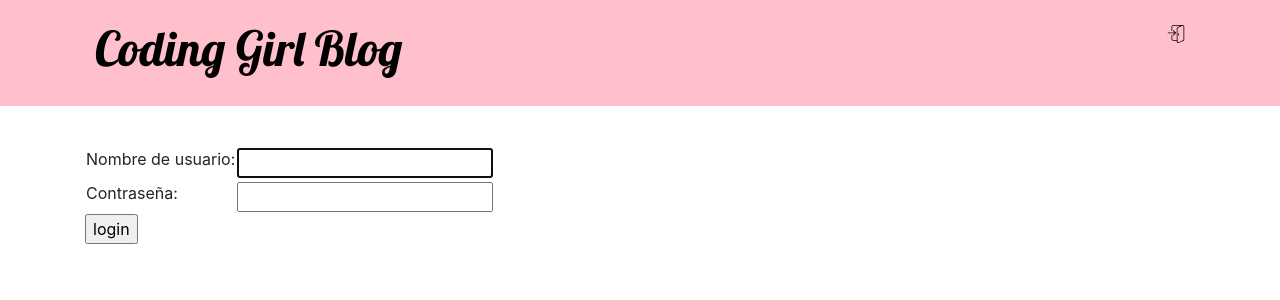
After one commit to pantsu-senpai/my-first-blog, a Django app: page /accounts/login/ in a window 1280 px wide. The commit adds this page. Shown: the top 300 px of the page. Run offline with Django 3.2, Linux system fonts and the light colour scheme.

Commit message:
New Login System and drafts and stuff

```diff
--- a/blog/static/css/blog.css
+++ b/blog/static/css/blog.css
@@ -12,21 +12,25 @@
     color: black;
     font-size: 36pt;
     text-decoration: none;
+    font-family: 'Lobster';
+
 }
 
 h1,
 h2,
 h3,
 h4 {
-    font-family: 'Lobster', cursive;
+    font-family:'Lucida Sans', 'Lucida Sans Regular', 'Lucida Grande', 'Lucida Sans Unicode', Geneva, Verdana, sans-serif;
 }
 
 .date {
-    color: #828282;
+    color: black;
+    background-color: pink;
 }
 
 .save {
     float: right;
+    color: pink;
 }
 
 .post-form textarea,
@@ -37,10 +41,22 @@ h4 {
 .top-menu,
 .top-menu:hover,
 .top-menu:visited {
-    color: #ffffff;
+    color: #000000;
     float: right;
-    font-size: 26pt;
+    text-transform: uppercase;
+    font-size: 12pt;
     margin-right: 20px;
+    text-decoration: none;
+}
+
+.top-menu a {
+    color:black;
+    font-weight:800;
+    text-decoration: none;
+}
+
+.top-menu a:hover {
+    color:crimson;
 }
 
 .post {
@@ -52,23 +68,29 @@ h4 {
     color: #000000;
     font-family:'Lucida Sans', 'Lucida Sans Regular', 'Lucida Grande', 'Lucida Sans Unicode', Geneva, Verdana, sans-serif;
     font-size: 28px;
+    text-decoration: none;
 }
 
-.post > .date,
-.post > .actions {
+.post > .actions,
+.post > .date {
     float: right;
-    color: gainsboro;
-    font-size: 8px;
+    color: black;
+    font-size: 18px;
 }
 
 .btn-default,
 .btn-default:visited {
-    color: #C25100;
+    color: black;
     background: none;
-    border-color: #C25100;
+    border-color:black;
 }
 
 .btn-default:hover {
-    color: #FFFFFF;
-    background-color: #C25100;
+    color: black;
+    background-color: pink;
 }
+
+svg {
+    fill:black;
+    font-size:16px;
+}
--- a/blog/templates/blog/base.html
+++ b/blog/templates/blog/base.html
@@ -12,8 +12,18 @@
         <header class="page-header">
           <div class="container">
             {% if user.is_authenticated %}
+            <a href="{% url 'post_draft_list' %}" class="top-menu">
+                {% include './icons/editar.svg' %}
+            </a>
             <a href="{% url 'post_new' %}" class="top-menu">
-              {% include './icons/file-earmark-plus.svg' %}
+                {% include './icons/file-earmark-plus.svg' %}
+            </a>
+            <p class="top-menu">
+                Hola {{ user.username }}<small> <a href="{% url 'logout' %}">(Log out)</a></small>
+            </p>
+            {% else %}
+            <a href="{% url 'login' %}" class="top-menu">
+            {% include './icons/login.svg' %}
             </a>
             {% endif %}
             <h1><a href="/">Coding Girl Blog</a></h1>
--- a/blog/templates/blog/post_list.html
+++ b/blog/templates/blog/post_list.html
@@ -6,6 +6,7 @@
             {{ post.published_date }}
         </time>
         <h2><a href="{% url 'post_detail' pk=post.pk %}">{{ post.title }}</a></h2>
+        <p><br /></p>
         <p>{{ post.text|linebreaksbr }}</p>
     </article>
 {% endfor %}
--- /dev/null
+++ b/blog/templates/registration/login.html
@@ -0,0 +1,23 @@
+{% extends 'blog/base.html' %}
+{% block content %}
+    {% if form.errors %}
+        <p> No user | password match. Try again.</p>
+    {% endif %}
+
+    <form method="post" action="{% url 'login' %}">
+    {% csrf_token %}
+        <table>
+        <tr>
+            <td>{{ form.username.label_tag }}</td>
+            <td>{{ form.username }}</td>
+        </tr>
+        <tr>
+            <td>{{ form.password.label_tag }}</td>
+            <td>{{ form.password }}</td>
+        </tr>
+        </table>
+
+        <input type="submit" value="login" />
+        <input type="hidden" name="next" value="{{ next }}" />
+    </form>
+{% endblock %}
--- a/blog/urls.py
+++ b/blog/urls.py
@@ -6,4 +6,7 @@ urlpatterns = [
     path('post/<int:pk>/', views.post_detail, name='post_detail'),
     path('post/new/', views.post_new, name='post_new'),
     path('post/<int:pk>/edit/', views.post_edit, name='post_edit'),
+    path('drafts/', views.post_draft_list, name='post_draft_list'),
+    path('post/<pk>/publish/', views.post_publish, name='post_publish'),
+    path('post/<pk>/remove/', views.post_remove, name='post_remove'),
 ]
--- a/mysite/settings.py
+++ b/mysite/settings.py
@@ -120,3 +120,6 @@ USE_TZ = True
 
 STATIC_URL = '/static/'
 STATIC_ROOT = os.path.join(BASE_DIR, 'static')
+
+#Redirect
+LOGIN_REDIRECT_URL = '/'
--- a/mysite/urls.py
+++ b/mysite/urls.py
@@ -15,8 +15,12 @@ Including another URLconf
 """
 from django.contrib import admin
 from django.urls import path, include
+from django.contrib.auth import views
 
 urlpatterns = [
     path('admin/', admin.site.urls),
     path('', include('blog.urls')),
+    path('accounts/login/', views.LoginView.as_view(),name='login'),
+    path('accounts/logout/', views.LogoutView.as_view(next_page='/'), name='logout'),
+    path('', include('blog.urls')),
 ]
```
Also changed, not shown: blog/templates/blog/post_detail.html (+16 -6 lines), blog/templates/blog/post_draft_list.html (added, +12 -0 lines), blog/views.py (+20 -2 lines), blog/templates/blog/icons/editar.svg (added), blog/templates/blog/icons/file-earmark-plus.svg, blog/templates/blog/icons/login.svg (added), blog/templates/blog/icons/pencil-fill.svg, blog/templates/blog/icons/trash.svg (added).
